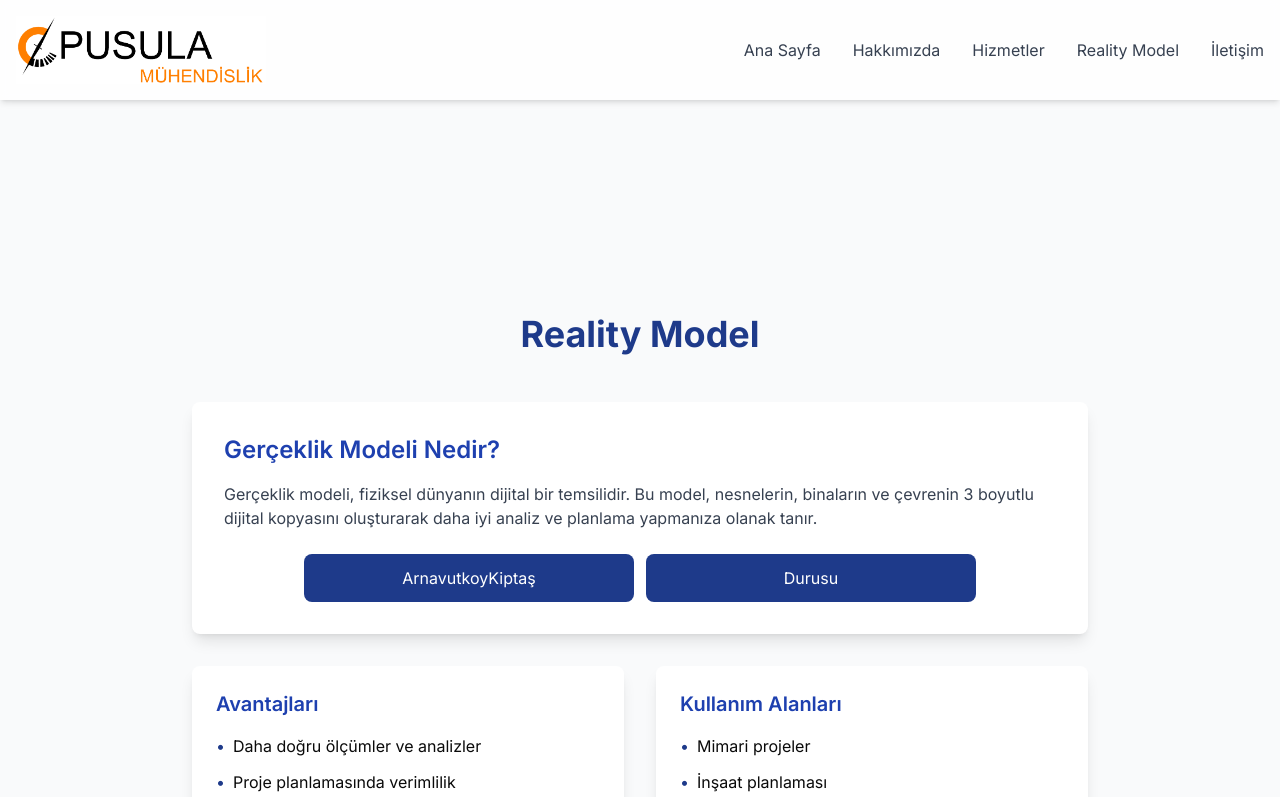
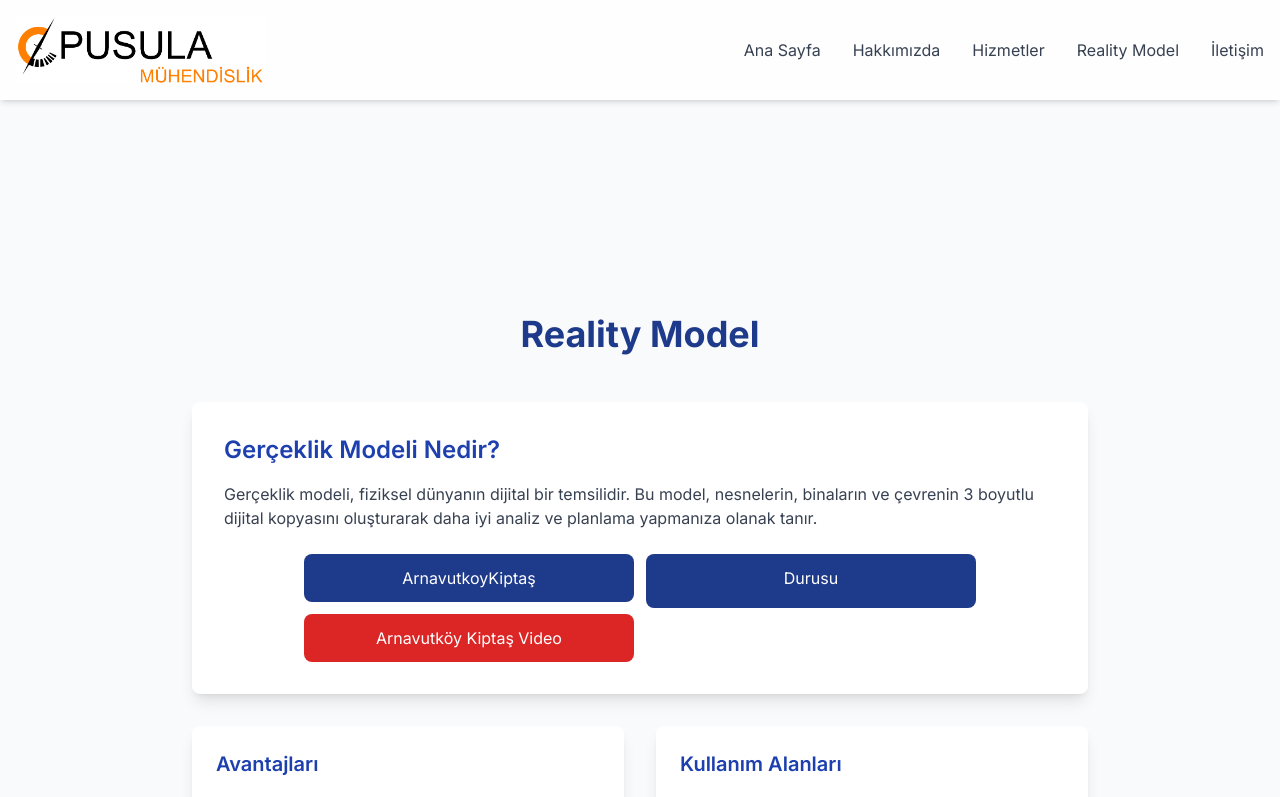
Before and after one commit to Munhani/PusulaMuhendislik, a Next.js app: page /realitymodel in a window 1280 px wide. Shown: the top 797 px of the page. Built offline with nearby package versions, Linux system fonts and the light colour scheme.

Commit message:
Reality Model sayfasına YouTube linki eklendi ve düzenlendi

```diff
--- a/src/app/realitymodel/page.tsx
+++ b/src/app/realitymodel/page.tsx
@@ -20,6 +20,7 @@ export default function RealityModel() {
             </p>
             <div className="mt-4 md:mt-6">
               <div className="grid grid-cols-1 sm:grid-cols-2 gap-3 max-w-2xl mx-auto">
+                <div className="flex flex-col justify-center">
                   <a
                     href="/01_KiptasKavsak_20240903_3MX/App/index.html"
                     target="_blank"
@@ -29,13 +30,24 @@ export default function RealityModel() {
                     ArnavutkoyKiptaş
                   </a>
                   <a
+                    href="https://youtu.be/pD80sTSVh84"
+                    target="_blank"
+                    rel="noopener noreferrer"
+                    className="block text-center bg-red-600 text-white px-6 py-3 rounded-lg hover:bg-red-700 transition-colors text-base mt-3"
+                  >
+                    Arnavutköy Kiptaş Video
+                  </a>
+                </div>
+                <div className="flex items-start">
+                  <a
                     href="/01_103_1_20250416_3MX/App/index.html"
                     target="_blank"
                     rel="noopener noreferrer"
-                  className="block text-center bg-blue-900 text-white px-6 py-3 rounded-lg hover:bg-blue-800 transition-colors text-base"
+                    className="block text-center bg-blue-900 text-white px-6 py-3 rounded-lg hover:bg-blue-800 transition-colors text-base w-full h-1/2"
                   >
                     Durusu
                   </a>
+                </div>
               </div>
             </div>
           </div>
```
Lines whose indentation alone changed are shown as unchanged.
